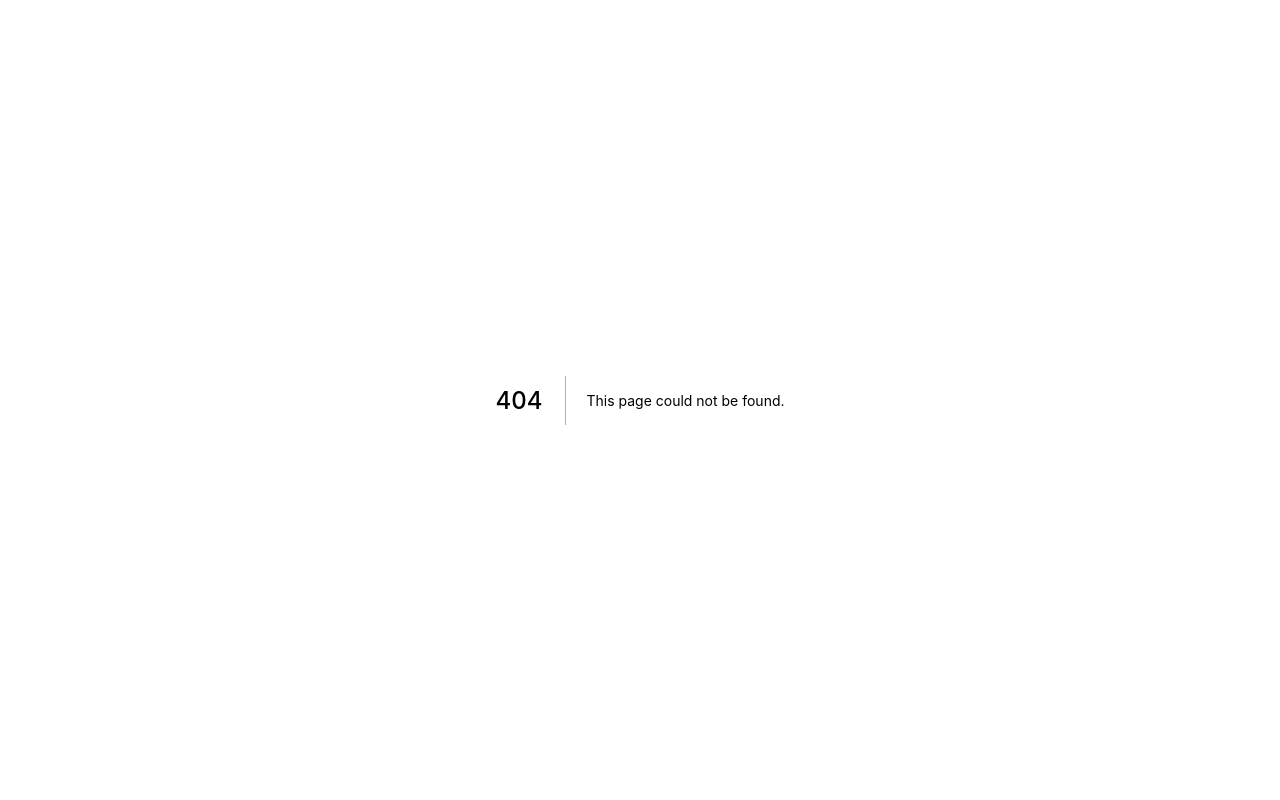
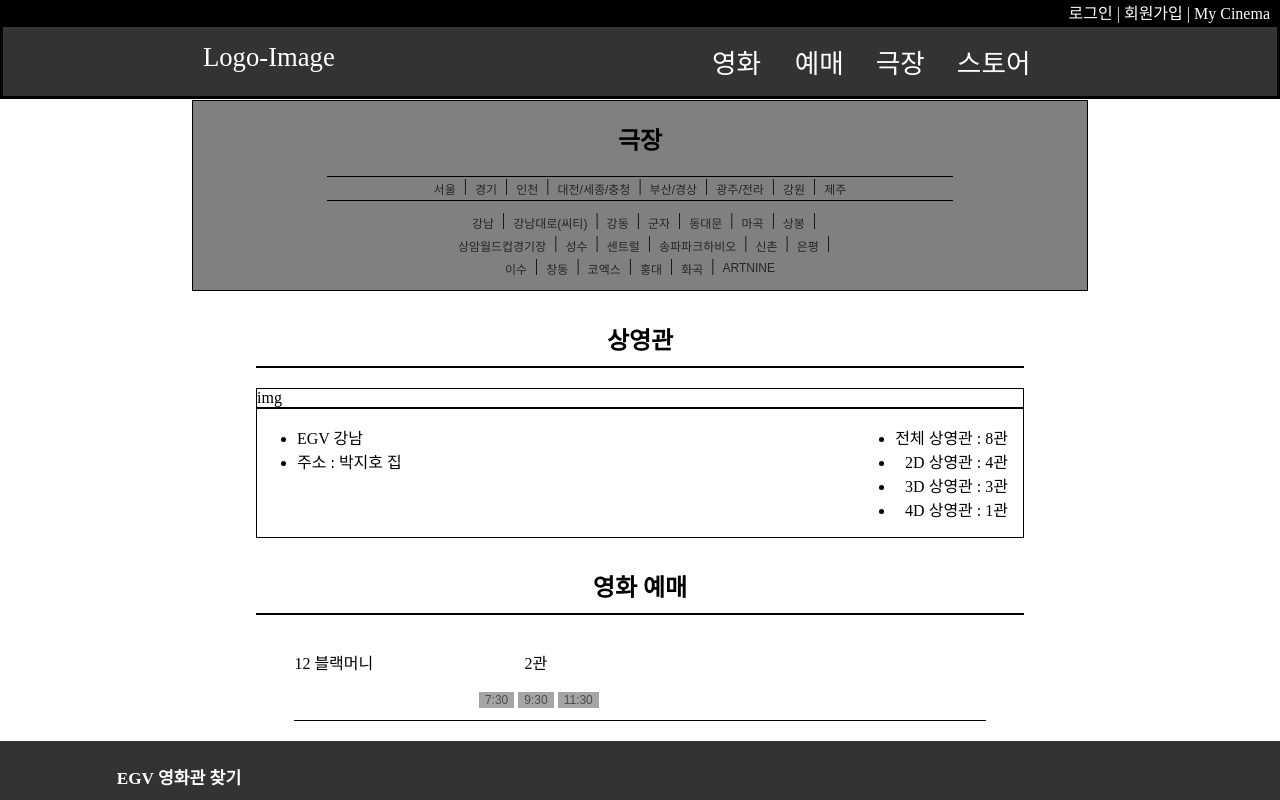
Before and after one commit to siroch/DataBase_cinema, a Next.js app: page /theater_list in a window 1280 px wide. Before the commit this address had no page. Shown: the top 800 px of the page. Built offline with nearby package versions, Linux system fonts and the light colour scheme.

Commit message:
theater page add

```diff
--- a/components/header_css.js
+++ b/components/header_css.js
@@ -26,7 +26,7 @@ const Header_CSS = () => {
       nav span {
         color: white;
         margin-left: 5px;
-        margin-right: 0;
+        margin-right: 6%;
       }
       nav span:hover, .small span:hover {
         border-bottom: 2px solid white;
--- /dev/null
+++ b/components/theater_list_css.js
@@ -0,0 +1,94 @@
+const Theater_list_CSS = () => {
+  return (
+    <style global jsx>{`
+    	theater div {
+    		display: flex;
+    		text-align: center;
+    	}
+    	theater button {
+    		background-color: gray;
+        border: none;
+        color: black;
+        opacity: .7;
+        font-size: 9pt;
+        margin: 2px;
+      }
+      theater p {
+      	margin-right: 5%;
+      }
+      button:hover {
+      	cursor: pointer;
+      	border-bottom: 2px solid black;
+      }
+    	.theater_list {
+    		background-color: gray;
+    		margin-top: 100px;
+    		margin-bottom: 10px;
+    		margin-left: 15%;
+    		margin-right: 15%;
+    		padding-bottom: 10px;
+    		border: 1px solid black;
+    		flex-direction: column;
+    	}
+    	.region {
+    		margin-left: 15%;
+    		margin-right: 15%;
+    		margin-bottom: 10px;
+    		border-top: 1px solid black;
+    		border-bottom: 1px solid black;
+    		justify-content: center;
+    	}
+    	.possition1 {
+    		justify-content: center;
+    	}
+    	.theater_info {
+    		margin-bottom: 10px;
+    		margin-left: 20%;
+    		margin-right: 20%;
+    		justify-content: center;
+    		flex-direction: column;
+    	}
+    	.theater_img {
+    		border: 1px solid black;
+    	}
+    	.info {
+    		display: flex;
+        justify-content: space-between;
+    		border: 1px solid black;
+    		padding-right: 15px;
+    	}
+    	.left_info {
+    		text-align: left;
+    	}
+    	.right_info {
+    		text-align: right;
+    	}
+    	.h2line {
+    		padding-bottom: 10px;
+    		border-bottom: 2px solid black;
+    	}
+    	.reserve {
+    		margin-bottom: 10px;
+    		margin-left: 20%;
+    		margin-right: 20%;
+    		justify-content: center;
+    		flex-direction: column;
+    	}
+    	.movie_reserve_info {
+    		margin-bottom: 10px;
+    		margin-left: 5%;
+    		margin-right: 5%;
+    		border-bottom: 1px solid black;
+    		flex-direction: row;
+    	}
+    	.movie_reserve {
+    		margin-bottom: 10px;
+    		margin-left: 10%;
+    		margin-right: 5%;
+    		flex-direction: column;
+    	}
+    `}</style>
+  )
+}
+
+export default Theater_list_CSS
--- a/pages/Header.js
+++ b/pages/Header.js
@@ -23,7 +23,10 @@ const Header = () => {
 						</Link>
 					</li>
 					<li>
-						<a>영화</a> <a>예매</a> <a>극장</a>
+						<a>영화</a> <a>예매</a>
+						<Link href="/theater_list">
+							<span title="Theater_list">극장</span>
+						</Link>
 						<Link href="/store">
 							<span title="Store">스토어</span>
 						</Link>
--- /dev/null
+++ b/pages/theater_list.js
@@ -0,0 +1,67 @@
+import Header from './Header'
+import Footer from './footer'
+import Theater_list_CSS from '../components/theater_list_css'
+
+const Theater_list = () => {
+  return(
+    <div>
+      <Theater_list_CSS />
+      <Header />
+      <theater>
+      	<div class="theater_list">
+      		<h2>극장</h2>
+      		<div class="region">
+      			<button>서울</button>|<button>경기</button>|<button>인천</button>|<button>대전/세종/충청</button>|
+      			<button>부산/경상</button>|<button>광주/전라</button>|<button>강원</button>|<button>제주</button>
+      		</div>
+      		<div class="possition1">
+      			<button>강남</button>|<button>강남대로(씨티)</button>|<button>강동</button>|<button>군자</button>|<button>동대문</button>|
+      			<button>마곡</button>|<button>상봉</button>|
+      		</div>
+      		<div class="possition1">
+      			<button>상암월드컵경기장</button>|<button>성수</button>|<button>센트럴</button>|<button>송파파크하비오</button>|<button>신촌</button>|<button>은평</button>|
+      		</div>
+      		<div class="possition1">
+      			<button>이수</button>|<button>창동</button>|<button>코엑스</button>|<button>홍대</button>|<button>화곡</button>|<button>ARTNINE</button>
+      		</div>
+      	</div>
+
+      	<div class="theater_info">
+      		<h2 class="h2line">상영관</h2>
+      		<div class="theater_img">img</div>
+      		<div class="info">
+      			<div class="left_info">
+      				<ul>
+      					<li>EGV 강남</li>
+      					<li>주소 : 박지호 집</li>
+      				</ul>
+      			</div>
+      			<div class="right_info">
+      				<ul>
+      					<li>전체 상영관 : 8관</li>
+      					<li>2D 상영관 : 4관</li>
+      					<li>3D 상영관 : 3관</li>
+      					<li>4D 상영관 : 1관</li>
+      				</ul>
+      			</div>
+      		</div>
+      	</div>
+
+      	<div class="reserve">
+      		<h2 class="h2line">영화 예매</h2>
+      		<div class="movie_reserve_info">
+      			<p>12 블랙머니</p>
+      			<div class="movie_reserve">
+      				<p>2관</p>
+      				<div><button>7:30</button><button>9:30</button><button>11:30</button></div>
+      			</div>
+      		</div>
+      	</div>
+      </theater>
+
+      <Footer />
+    </div>
+  )
+}
+
+export default Theater_list
```
